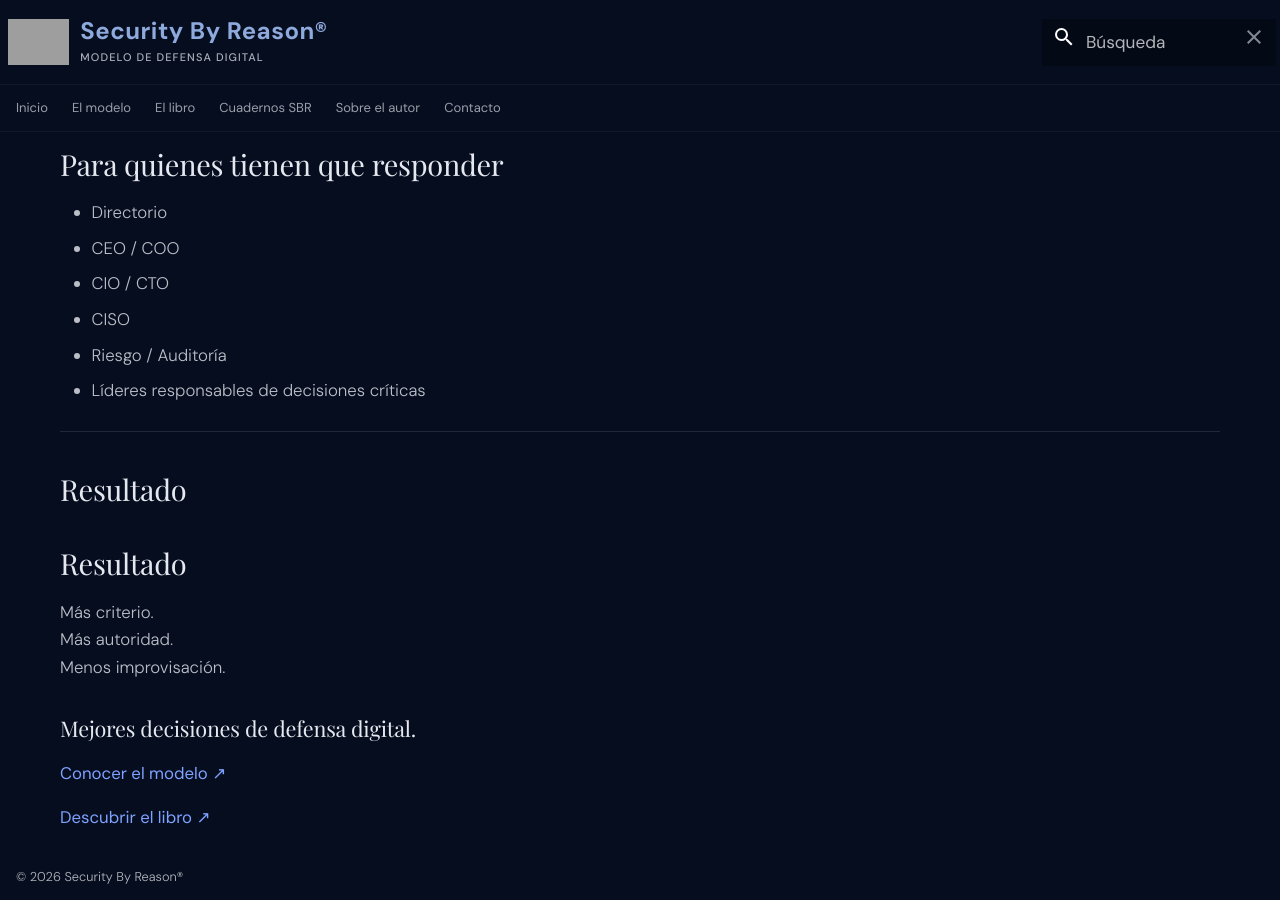
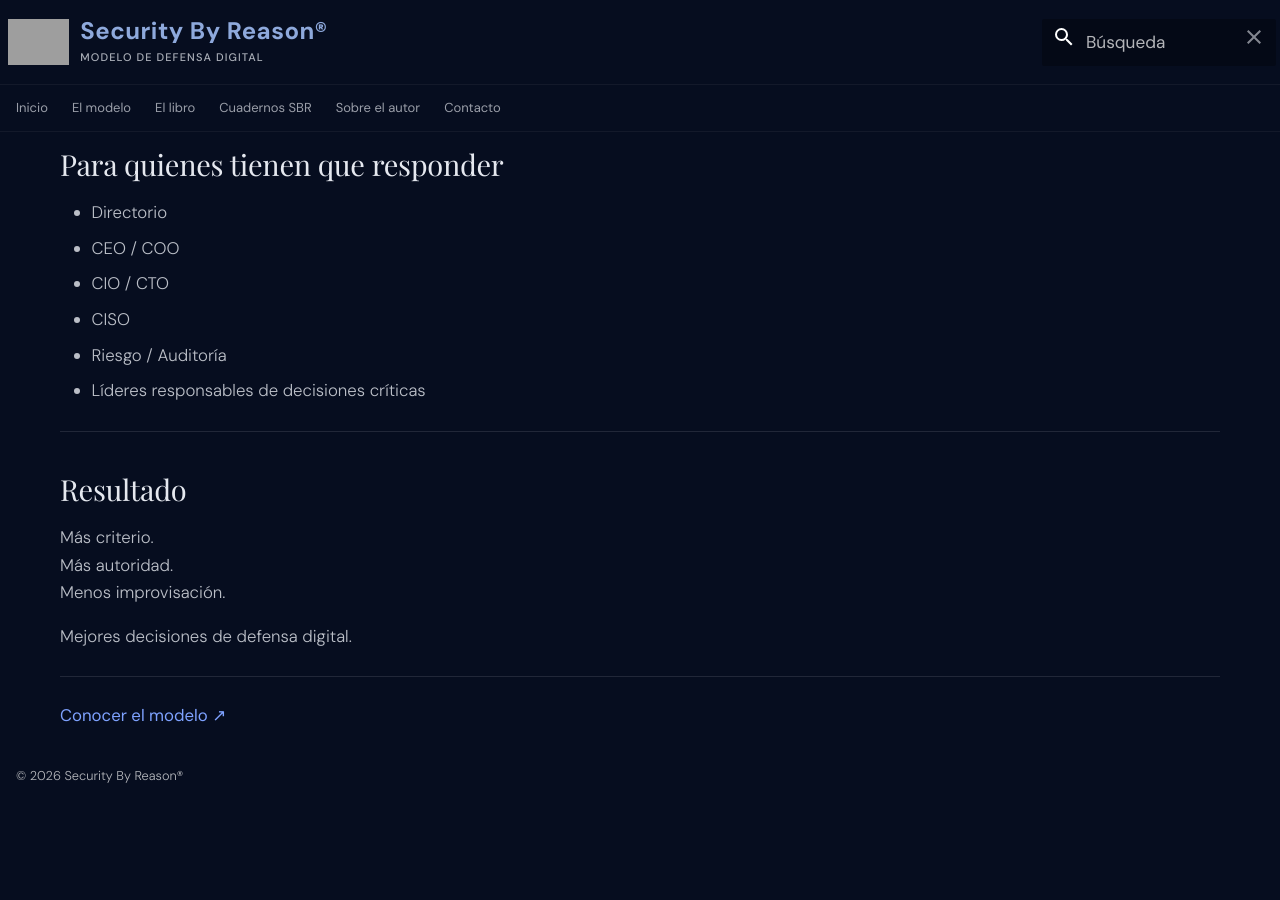
Before and after one commit to danielsasia/sbr-site, an MkDocs documentation site: the page built from docs/index.md, in a window 1280 px wide and 900 px high, scrolled down 1468 px. Built offline with MkDocs 1.6.1 and Material for MkDocs 9.7.7, drawn with Linux system fonts in a browser that asks for light colours; some web fonts are replaced; after the commit the page ends 2266 px from its top, so only the background shows below that; grey boxes are pictures that could not be loaded.

Commit message:
Update index.md

```diff
--- a/docs/index.md
+++ b/docs/index.md
@@ -68,14 +68,12 @@ No son áreas ni etapas lineales. Son cinco formas de leer qué tensión real es
 
 ## Resultado
 
-## Resultado
-
 Más criterio.
 Más autoridad.
 Menos improvisación.
-### Mejores decisiones de defensa digital.
 
+<span class="hero-closing">Mejores decisiones de defensa digital.</span>
+
+---
 
 [Conocer el modelo](modelo/intro.md){ .text-cta }
-
-[Descubrir el libro](libro/){ .text-cta }
```
